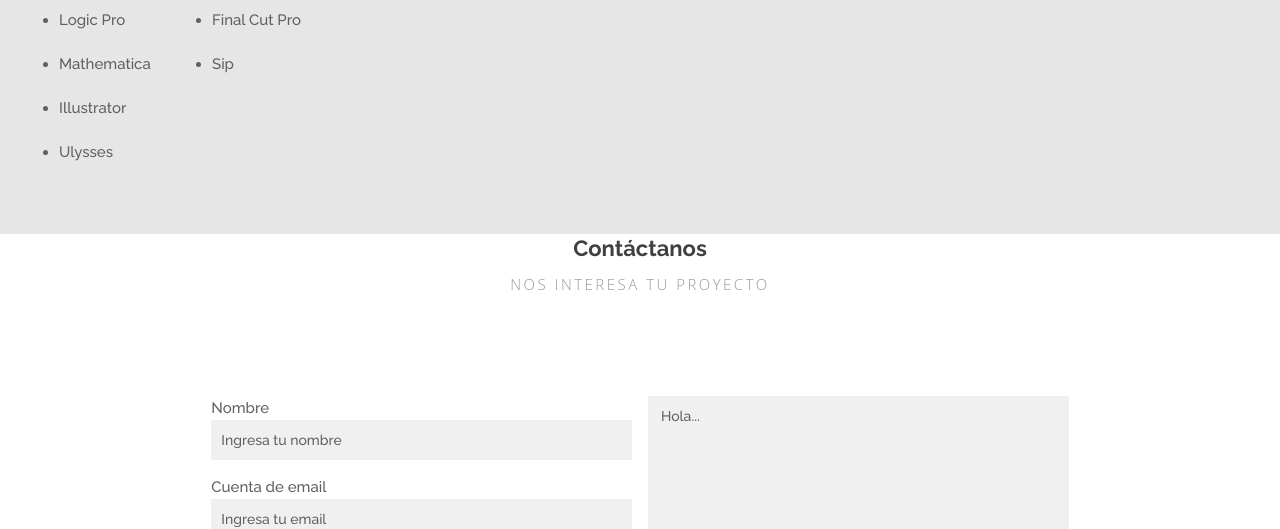
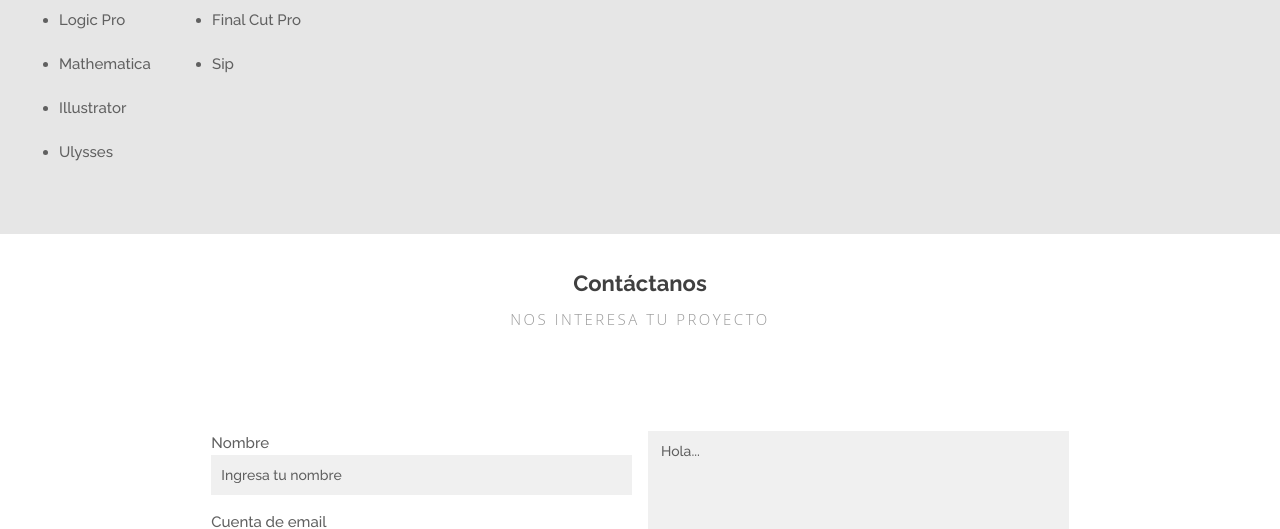
Before and after one commit to estadodelarte/estadodelarte, a PHP site: page / in a window 1280 px wide. Shown: the part 5971-6500 px from the top of the page. Run offline with PHP 8.4, Linux system fonts and the light colour scheme; some libraries are stand-ins or nearby versions; some web fonts are replaced.

Commit message:
v
Signed-off-by: estadodelarte <rigodelgadillo@estadodelarte.mx>

```diff
--- a/css/style.css
+++ b/css/style.css
@@ -1020,6 +1020,7 @@ textarea {
     display:block;
     margin:0;
     overflow:hidden;
+    padding:35px 0;
 }
 /*-----------------------------------------------------------------------------------*/
 /*  33. FONT ICON PAGES
```
